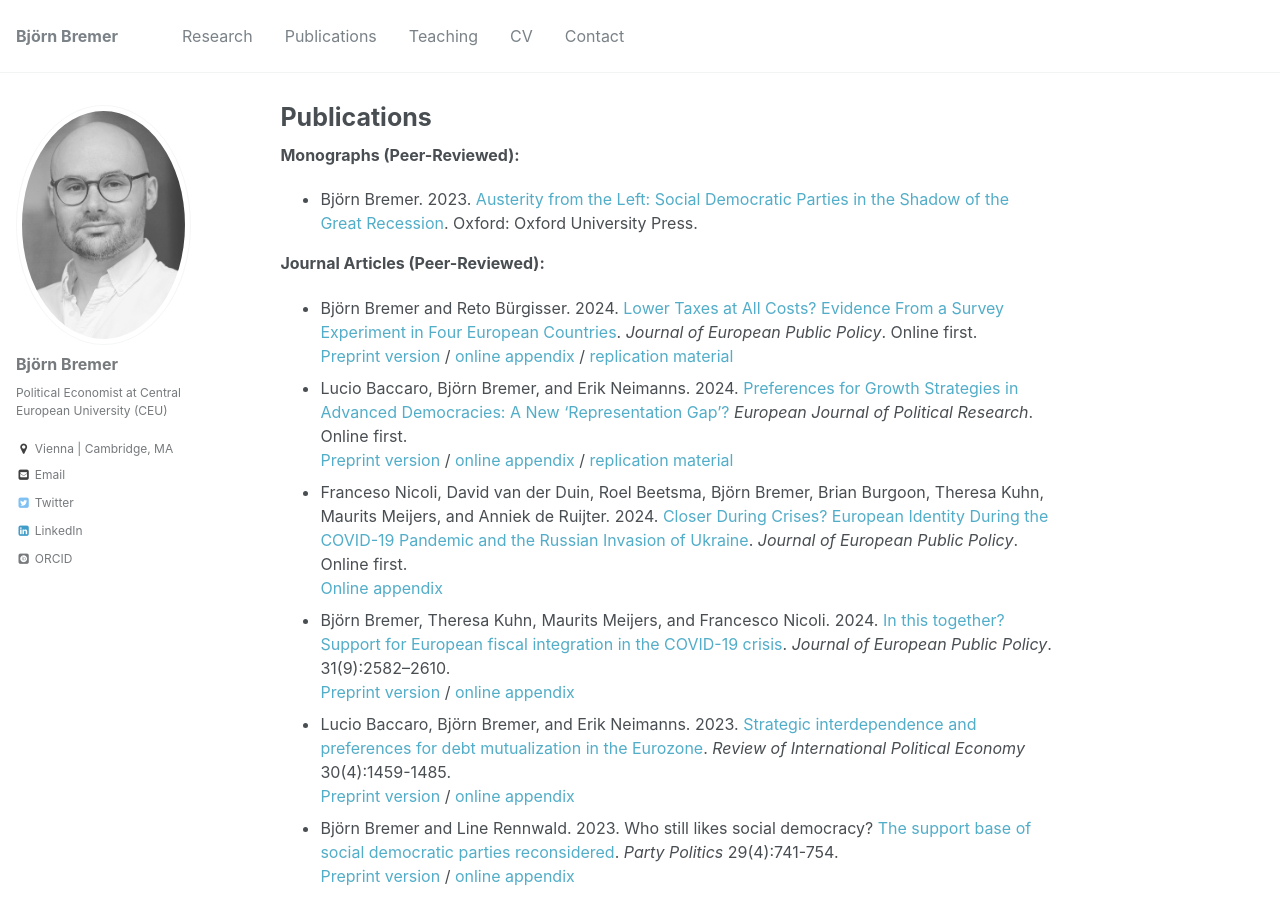
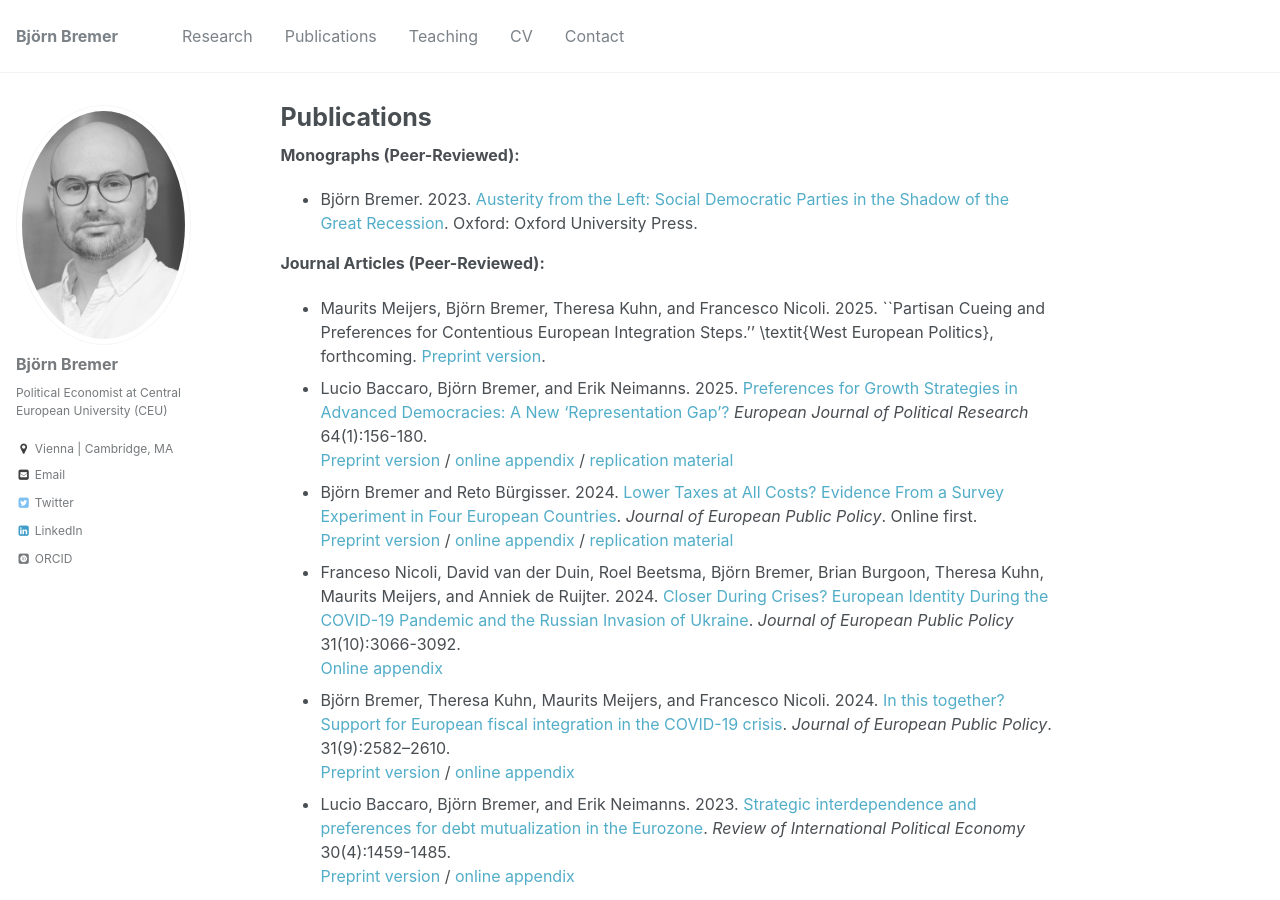
Before and after one commit to bjoernbremer/bjoernbremer.github.io, a Jekyll site: the page built from _pages/publications.md, in a window 1280 px wide and 900 px high. Built offline with Jekyll 4.4.1, drawn with Linux system fonts in a browser that asks for light colours; some web fonts are replaced.

Commit message:
Update publications.md

```diff
--- a/_pages/publications.md
+++ b/_pages/publications.md
@@ -10,11 +10,12 @@ author_profile: true
 * Björn Bremer. 2023. [Austerity from the Left: Social Democratic Parties in the Shadow of the Great Recession](https://global.oup.com/academic/product/austerity-from-the-left-9780192872210?facet_narrowbyprice_facet=50to100&lang=en&cc=mv#). Oxford: Oxford University Press.
 
 **Journal Articles (Peer-Reviewed):**
+* Maurits Meijers, Björn Bremer, Theresa Kuhn, and Francesco Nicoli. 2025. ``Partisan Cueing and Preferences for Contentious European Integration Steps.'' \textit{West European Politics}, forthcoming. [Preprint version](https://doi.org/10.31235/osf.io/bmf5e).
+* Lucio Baccaro, Björn Bremer, and Erik Neimanns. 2025. [Preferences for Growth Strategies in Advanced Democracies: A New 'Representation Gap'?](https://doi.org/10.1111/1475-6765.12686) *European Journal of Political Research* 64(1):156-180. <br/>
+[Preprint version](https://pure.mpg.de/pubman/item/item_3528109_3/component/file_3528110/mpifg_dp23_4.pdf?mode=download) / [online appendix](https://ejpr.onlinelibrary.wiley.com/action/downloadSupplement?doi=10.1111%2F1475-6765.12686&file=ejpr12686-sup-0001-Appendix.pdf) / [replication material](https://ejpr.onlinelibrary.wiley.com/action/downloadSupplement?doi=10.1111%2F1475-6765.12686&file=ejpr12686-sup-0002-Replication.zip)
 * Björn Bremer and Reto Bürgisser. 2024. [Lower Taxes at All Costs? Evidence From a Survey Experiment in Four European Countries](https://doi.org/10.1080/13501763.2024.2333856). *Journal of European Public Policy*. Online first. <br/>
 [Preprint version](https://osf.io/preprints/socarxiv/e6ds9) / [online appendix](https://ndownloader.figstatic.com/files/45385238) / [replication material](https://doi.org/10.7910/DVN/ECECZA)
-* Lucio Baccaro, Björn Bremer, and Erik Neimanns. 2024. [Preferences for Growth Strategies in Advanced Democracies: A New 'Representation Gap'?](https://doi.org/10.1111/1475-6765.12686) *European Journal of Political Research*. Online first. <br/>
-[Preprint version](https://pure.mpg.de/pubman/item/item_3528109_3/component/file_3528110/mpifg_dp23_4.pdf?mode=download) / [online appendix](https://ejpr.onlinelibrary.wiley.com/action/downloadSupplement?doi=10.1111%2F1475-6765.12686&file=ejpr12686-sup-0001-Appendix.pdf) / [replication material](https://ejpr.onlinelibrary.wiley.com/action/downloadSupplement?doi=10.1111%2F1475-6765.12686&file=ejpr12686-sup-0002-Replication.zip)
-* Franceso Nicoli, David van der Duin, Roel Beetsma, Björn Bremer, Brian Burgoon, Theresa Kuhn, Maurits Meijers, and Anniek de Ruijter. 2024. [Closer During Crises? European Identity During the COVID-19 Pandemic and the Russian Invasion of Ukraine](https://doi.org/10.1080/13501763.2024.2319346). *Journal of European Public Policy*. Online first. <br/>
+* Franceso Nicoli, David van der Duin, Roel Beetsma, Björn Bremer, Brian Burgoon, Theresa Kuhn, Maurits Meijers, and Anniek de Ruijter. 2024. [Closer During Crises? European Identity During the COVID-19 Pandemic and the Russian Invasion of Ukraine](https://doi.org/10.1080/13501763.2024.2319346). *Journal of European Public Policy* 31(10):3066-3092. <br/>
 [Online appendix](https://ndownloader.figstatic.com/files/45081325)
 * Björn Bremer, Theresa Kuhn, Maurits Meijers, and Francesco Nicoli. 2024. [In this together? Support for European fiscal integration in the COVID-19 crisis](https://doi.org/10.1080/13501763.2023.2220357). *Journal of European Public Policy*. 31(9):2582–2610. <br/>
 [Preprint version](https://osf.io/preprints/socarxiv/82cyw/) / [online appendix](https://ndownloader.figstatic.com/files/41227849)
```
